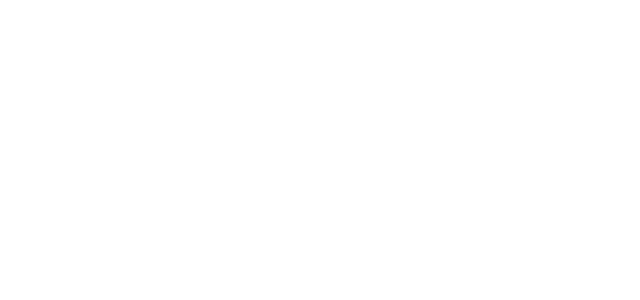
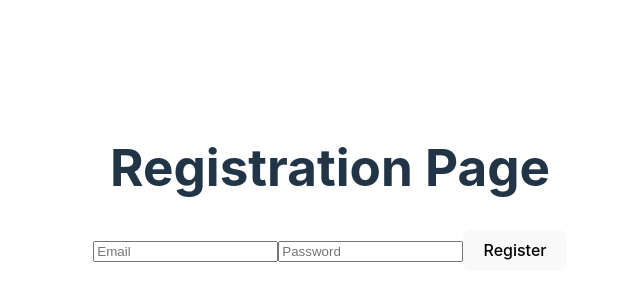
Before and after one commit to mel-ho/FitFeet, a React (Vite) app in the folder frontend/: page /register in a window 1280 px wide. Before the commit this address had no page. Shown: the part 212-512 px from the top of the page, without its empty margins (310-950 px from the left). Built offline with nearby package versions, Linux system fonts and the light colour scheme.

Commit message:
ugly registration page done

```diff
--- a/frontend/src/App.jsx
+++ b/frontend/src/App.jsx
@@ -3,6 +3,7 @@
 import { BrowserRouter, Routes, Route } from "react-router-dom";
 
 import LandingPage from "./components/LandingPage";
+import Register from "./components/Login/Register";
 import UserDisplay from "./components/Users/UserDisplay";
 import RetailerDisplay from "./components/Retailers/RetailerDisplay";
 import AdminDisplay from "./components/Admin/AdminDisplay";
@@ -42,6 +43,7 @@
         <BrowserRouter>
           <Routes>
             <Route index element={<LandingPage />} />
+            <Route path="/register" element={<Register />} />
             <Route path="/user" element={<UserDisplay />} />
             <Route path="/retailer" element={<RetailerDisplay />} />
             <Route path="/admin" element={<AdminDisplay />} />
--- a/frontend/src/components/LandingPage.jsx
+++ b/frontend/src/components/LandingPage.jsx
@@ -1,8 +1,10 @@
 import React from "react";
 import { Button, Container, Stack } from "@mui/material";
 import LoginBar from "./Login/LoginBar";
+import { useNavigate } from "react-router-dom";
 
 const LandingPage = () => {
+  const navigate = useNavigate();
   return (
     <Stack direction="column" spacing={3}>
       <Container>
@@ -24,7 +26,9 @@
             <h3>Place Orders</h3>
           </Container>
         </Container>
-        <Button variant="contained">Find my Fit</Button>
+        <Button variant="contained" onClick={() => navigate("/register")}>
+          Find my Fit
+        </Button>
       </Container>
     </Stack>
   );
--- /dev/null
+++ b/frontend/src/components/Login/Register.jsx
@@ -0,0 +1,58 @@
+import React, { useState } from "react";
+import useFetch from "../hooks/useFetch";
+
+const Register = () => {
+  const [email, setEmail] = useState("");
+  const [password, setPassword] = useState("");
+  const [errorMessage, setErrorMessage] = useState("");
+  const [successMessage, setSuccessMessage] = useState("");
+  const fetchData = useFetch();
+
+  const handleRegister = async () => {
+    try {
+      const response = await fetchData(
+        "/auth/register",
+        "PUT",
+        {
+          email,
+          password,
+        },
+        undefined
+      );
+
+      if (response.ok) {
+        setSuccessMessage(response.data.msg);
+        setErrorMessage("");
+      } else {
+        setErrorMessage(response.data);
+        setSuccessMessage("");
+      }
+    } catch (error) {
+      setErrorMessage("Error during registration");
+      setSuccessMessage("");
+    }
+  };
+
+  return (
+    <div>
+      <h1>Registration Page</h1>
+      <input
+        type="email"
+        placeholder="Email"
+        value={email}
+        onChange={(e) => setEmail(e.target.value)}
+      />
+      <input
+        type="password"
+        placeholder="Password"
+        value={password}
+        onChange={(e) => setPassword(e.target.value)}
+      />
+      <button onClick={handleRegister}>Register</button>
+      {errorMessage && <p style={{ color: "red" }}>{errorMessage}</p>}
+      {successMessage && <p style={{ color: "green" }}>{successMessage}</p>}
+    </div>
+  );
+};
+
+export default Register;
```
Also changed, not shown: 1 other file (tests, documents, lock files or other folders).
